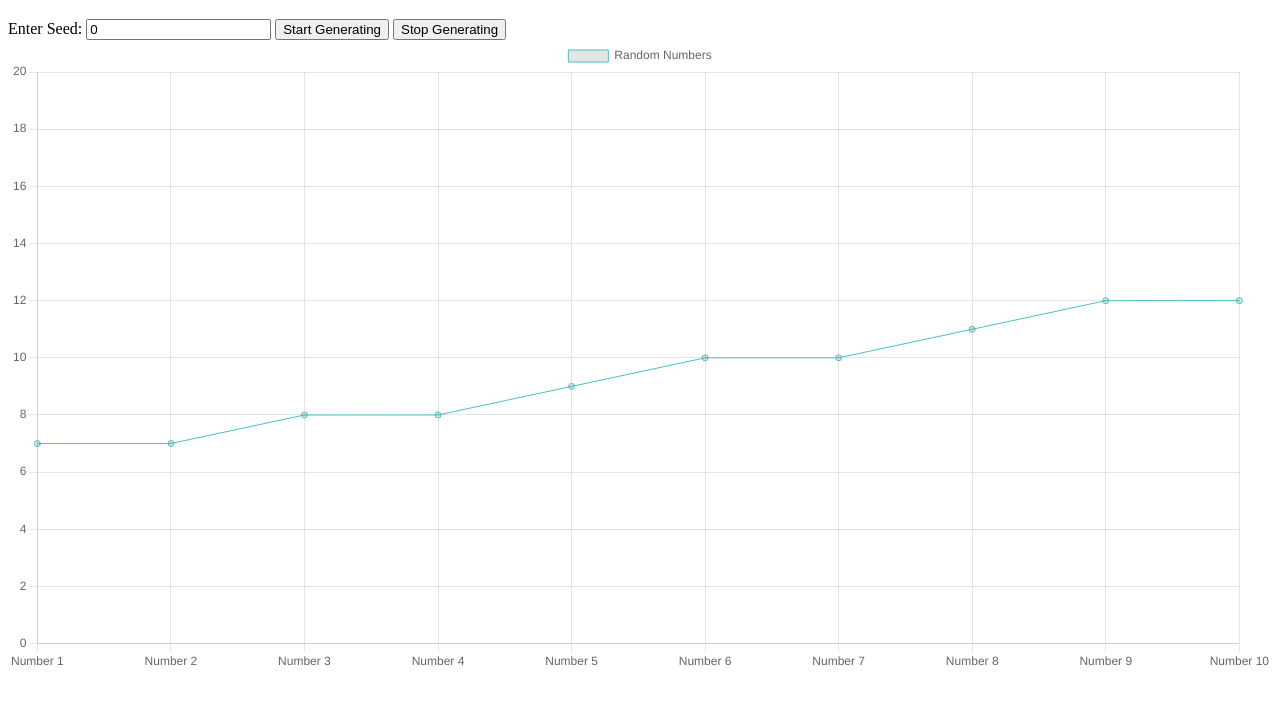
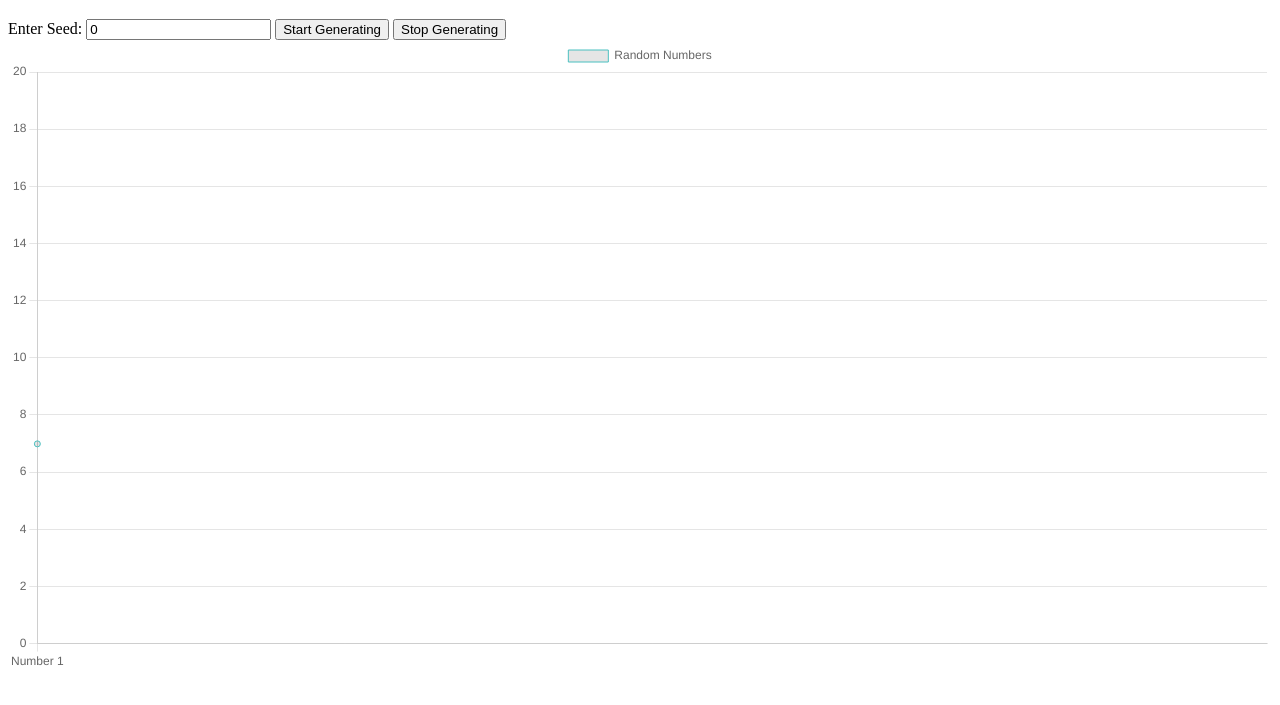
Before and after one commit to nmhieu9/phantichketqua, a plain HTML site: page index.html in a window 1280 px wide. Both pictures are taken after a click on the button "Start Generating". Shown: the part 61-766 px from the top of the page. Drawn offline with nearby package versions, Linux system fonts and the light colour scheme.

Commit message:
Update index.html

```diff
--- a/index.html
+++ b/index.html
@@ -38,14 +38,21 @@
         }
 
         // Update chart data and render
-        function updateChart(data) {
-            chart.data.labels = data.map((_, index) => `Number ${index + 1}`);
-            chart.data.datasets[0].data = data;
+        function updateChart(chart, data) {
+            if (chart.data.labels.length > 0) {
+                // Remove the first label and data point
+                chart.data.labels.shift();
+                chart.data.datasets[0].data.shift();
+            }
+
+            // Add new label and data point
+            chart.data.labels.push(`Number ${chart.data.labels.length + 1}`);
+            chart.data.datasets[0].data.push(data[data.length - 1]);
             chart.update();
         }
 
         function startGenerating() {
-            const seed = parseInt(document.getElementById('seed').value);
+            const seed = parseInt(document.getElementById('seed').value, 10);
             let currentSeed = seed;
 
             // Create or update the chart
@@ -69,7 +76,11 @@
                     responsive: true,
                     scales: {
                         x: {
-                            beginAtZero: true
+                            beginAtZero: true,
+                            ticks: {
+                                autoSkip: true,
+                                maxTicksLimit: 10
+                            }
                         },
                         y: {
                             beginAtZero: true,
@@ -82,8 +93,8 @@
 
             // Update chart every second
             intervalId = setInterval(() => {
-                const numbers = generateRandomNumbers(currentSeed, 10);
-                updateChart(numbers);
+                const numbers = generateRandomNumbers(currentSeed, 1);
+                updateChart(chart, numbers);
                 currentSeed++;
             }, 1000);  // Update interval set to 1 second
         }
```
